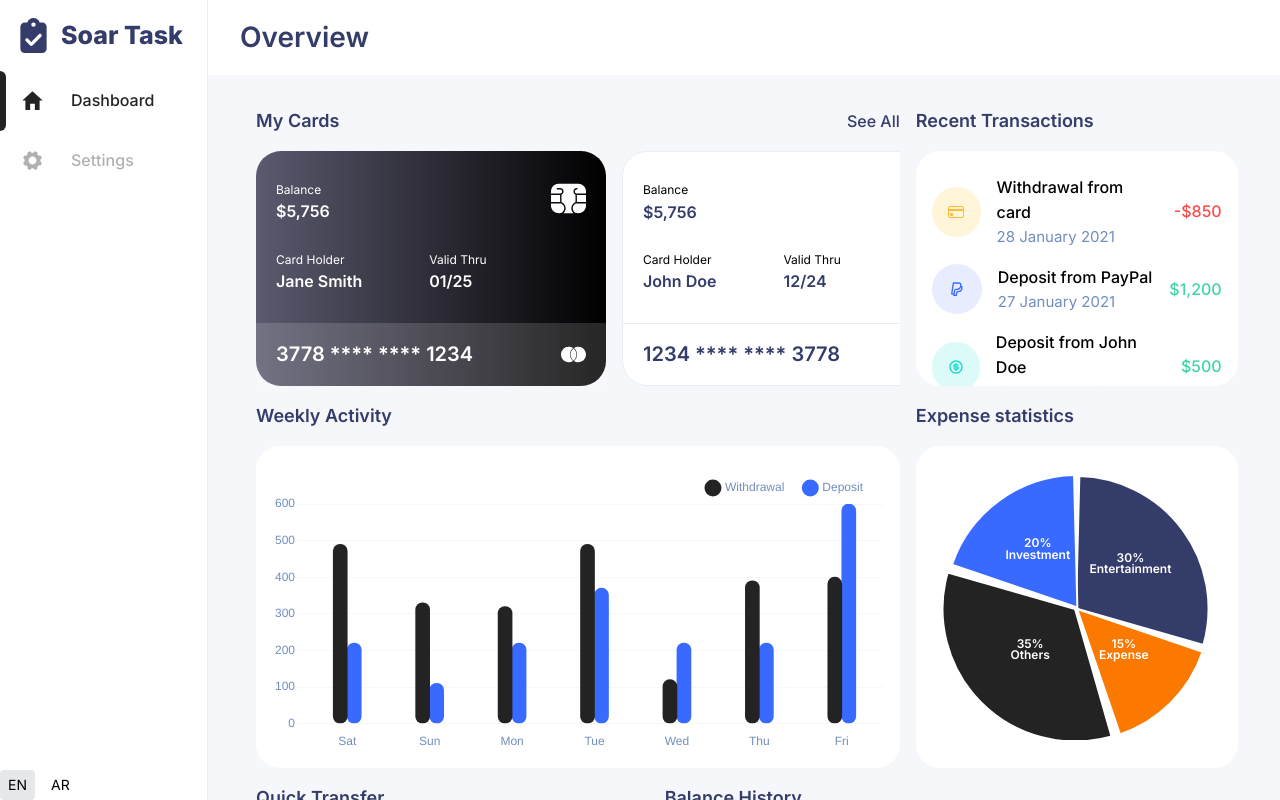
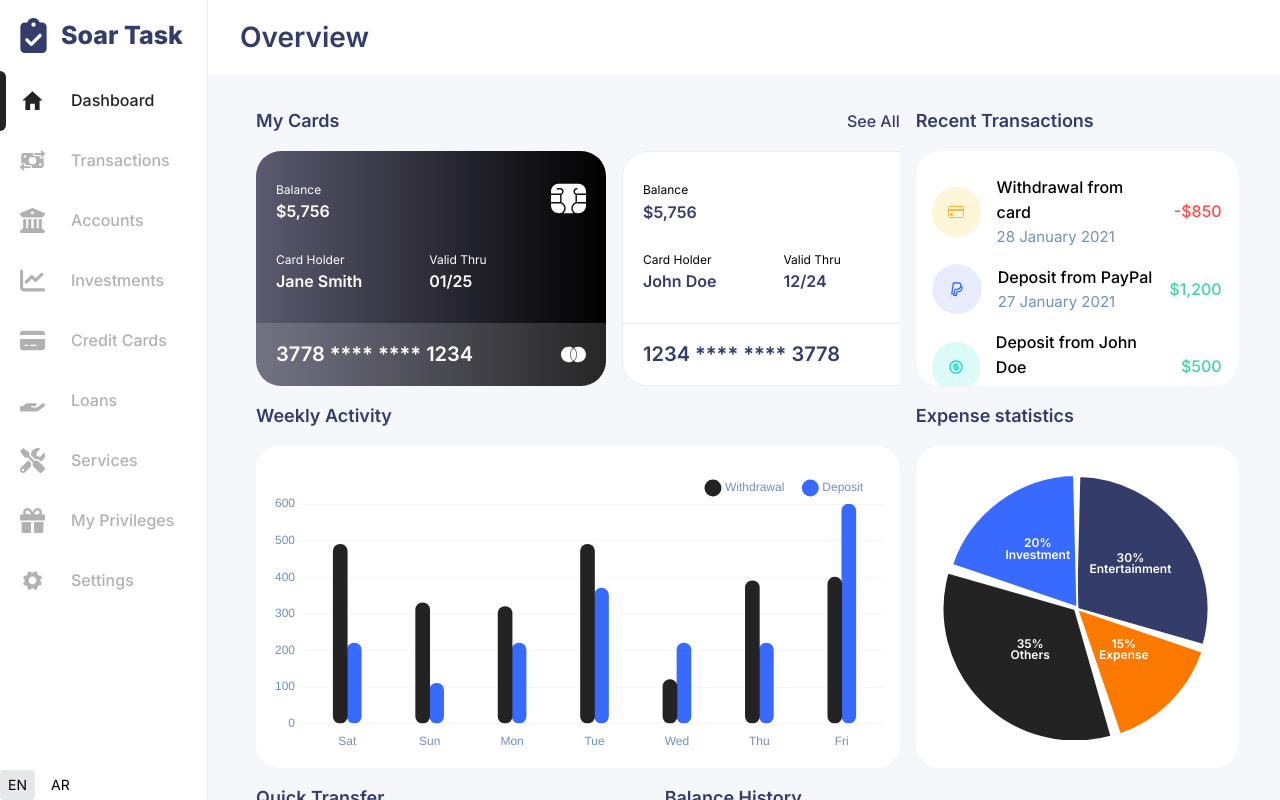
Before and after one commit to mubashir-irfan/soar_assessment_poc, a React (Create React App) app: page /dashboard in a window 1280 px wide. Built offline with nearby package versions, Linux system fonts and the light colour scheme.

Commit message:
extra nav items
Signed-off-by: Muhammad Mubashir Irfan <mubashir.irfan37@gmail.com>

```diff
--- a/src/Dashboard/QuickTransferWidget.tsx
+++ b/src/Dashboard/QuickTransferWidget.tsx
@@ -118,7 +118,7 @@ function QuickTransferWidget({ contacts }: QuickTransferWidgetProps) {
 
       {/* Amount Section */}
       <section aria-label="Amount Transfer">
-        <div className="flex items-center gap-4">
+        <div className="flex items-center gap-4 max-w-[24rem] mx-auto">
           <label
             htmlFor="amountInput"
             className="text-text-secondary text-[16px] sm:text-[12px] font-normal me-2"
--- a/src/components/Navbar.tsx
+++ b/src/components/Navbar.tsx
@@ -1,5 +1,14 @@
 import { useTranslation } from 'react-i18next';
-import { FaClipboardCheck } from 'react-icons/fa6';
+import {
+  FaClipboardCheck,
+  FaMoneyBillTransfer,
+  FaBuildingColumns,
+  FaChartLine,
+  FaCreditCard,
+  FaHandHolding,
+  FaGift,
+} from 'react-icons/fa6';
+import { FaTools } from "react-icons/fa";
 import { IoIosSettings, IoMdHome } from 'react-icons/io';
 import { Link, useLocation } from 'react-router-dom';
 import designSystem from '../design-system';
@@ -10,8 +19,60 @@ function Navbar() {
   const { t } = useTranslation();
 
   const navItems = [
-    { path: '/', label: 'navbar.dashboard', icon: <IoMdHome size={25} aria-hidden="true" />, ariaLabel: 'Dashboard' },
-    { path: '/settings', label: 'navbar.settings', icon: <IoIosSettings size={25} aria-hidden="true" />, ariaLabel: 'Settings' },
+    {
+      path: '/',
+      label: 'navbar.dashboard',
+      icon: <IoMdHome size={25} aria-hidden="true" />,
+      ariaLabel: 'Dashboard',
+    },
+    {
+      path: '/transactions',
+      label: 'navbar.transactions',
+      icon: <FaMoneyBillTransfer size={25} aria-hidden="true" />,
+      ariaLabel: 'Transactions',
+    },
+    {
+      path: '/accounts',
+      label: 'navbar.accounts',
+      icon: <FaBuildingColumns size={25} aria-hidden="true" />,
+      ariaLabel: 'Accounts',
+    },
+    {
+      path: '/investments',
+      label: 'navbar.investments',
+      icon: <FaChartLine size={25} aria-hidden="true" />,
+      ariaLabel: 'Investments',
+    },
+    {
+      path: '/credit-cards',
+      label: 'navbar.creditCards',
+      icon: <FaCreditCard size={25} aria-hidden="true" />,
+      ariaLabel: 'Credit Cards',
+    },
+    {
+      path: '/loans',
+      label: 'navbar.loans',
+      icon: <FaHandHolding size={25} aria-hidden="true" />,
+      ariaLabel: 'Loans',
+    },
+    {
+      path: '/services',
+      label: 'navbar.services',
+      icon: <FaTools size={25} aria-hidden="true" />,
+      ariaLabel: 'Services',
+    },
+    {
+      path: '/my-privileges',
+      label: 'navbar.myPrivileges',
+      icon: <FaGift size={25} aria-hidden="true" />,
+      ariaLabel: 'My Privileges',
+    },
+    {
+      path: '/settings',
+      label: 'navbar.settings',
+      icon: <IoIosSettings size={25} aria-hidden="true" />,
+      ariaLabel: 'Settings',
+    },
   ];
 
   const isActive = (path: string): boolean => {
@@ -36,8 +97,9 @@ function Navbar() {
             <Link
               to={item.path}
               aria-label={item.ariaLabel}
-              className={`w-full flex items-center gap-[1.625rem] font-[500] ${isActive(item.path) ? 'text-active' : 'text-inactive'
-                } focus:outline-none focus-visible:ring-2 focus-visible:ring-soar focus-visible:ring-offset-1 focus-visible:ring-offset-background-white relative`}
+              className={`w-full h-full flex items-center gap-[1.625rem] font-[500] ${
+                isActive(item.path) ? 'text-active' : 'text-inactive'
+              } focus:outline-none focus-visible:ring-2 focus-visible:ring-soar focus-visible:ring-offset-1 focus-visible:ring-offset-background-white relative`}
             >
               <div className="flex items-center gap-[1.625rem] pl-5">
                 {item.icon}
--- a/src/i18n/ar.json
+++ b/src/i18n/ar.json
@@ -1,4 +1,16 @@
 {
+  "navbar": {
+     "soarTask": "Soar مهمة",
+    "dashboard": "لوحة التحكم",
+    "transactions": "المعاملات",
+    "accounts": "الحسابات",
+    "investments": "الاستثمارات",
+    "creditCards": "بطاقات الائتمان",
+    "loans": "القروض",
+    "services": "الخدمات",
+    "myPrivileges": "امتيازاتي",
+    "settings": "الإعدادات"
+  },
   "dashboard": {
     "overview": "نظرة عامة",
     "myCards": "بطاقاتي",
@@ -47,10 +59,5 @@
   "common": {
     "loading": "جارٍ التحميل...",
     "error": "خطأ: {{message}}"
-  },
-  "navbar": {
-    "dashboard": "لوحة التحكم",
-    "settings": "الإعدادات",
-    "soarTask": "Soar مهمة"
   }
 }
--- a/src/i18n/en.json
+++ b/src/i18n/en.json
@@ -1,4 +1,16 @@
 {
+  "navbar": {
+     "soarTask": "Soar Task",
+    "dashboard": "Dashboard",
+    "transactions": "Transactions",
+    "accounts": "Accounts",
+    "investments": "Investments",
+    "creditCards": "Credit Cards",
+    "loans": "Loans",
+    "services": "Services",
+    "myPrivileges": "My Privileges",
+    "settings": "Settings"
+  },
   "dashboard": {
     "overview": "Overview",
     "myCards": "My Cards",
@@ -47,10 +59,5 @@
   "common": {
     "loading": "Loading...",
     "error": "Error: {{message}}"
-  },
-  "navbar": {
-    "dashboard": "Dashboard",
-    "settings": "Settings",
-    "soarTask": "Soar Task"
   }
 }
```
